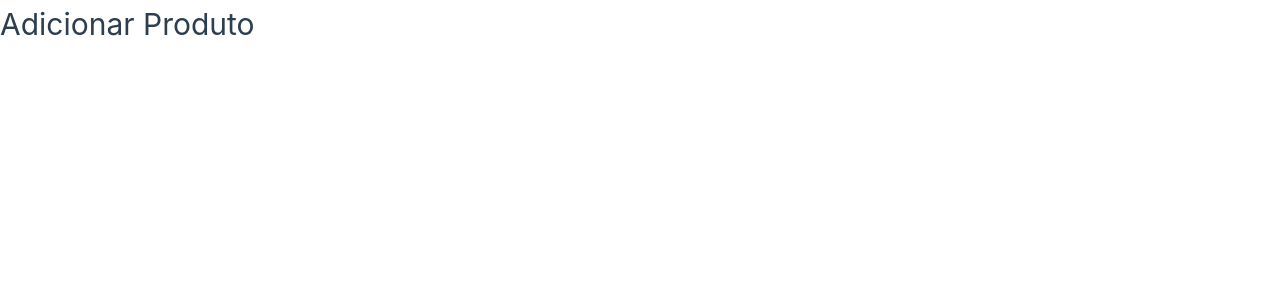
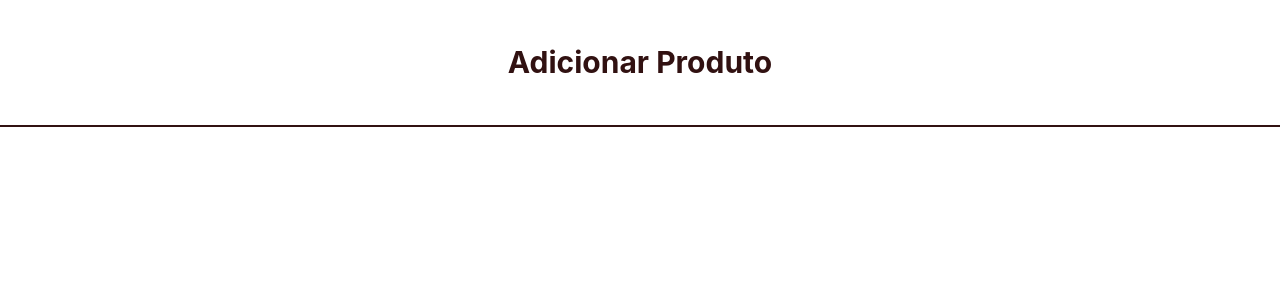
Before and after one commit to Atelier-A-Y/FrontEnd, a Vue app: page / in a window 1280 px wide. Shown: the top 300 px of the page. Built offline with nearby package versions, Linux system fonts and the light colour scheme.

Commit message:
FEAT: início

```diff
--- a/src/views/AdicionarProduto.vue
+++ b/src/views/AdicionarProduto.vue
@@ -4,6 +4,33 @@
 
 <h1>Adicionar Produto</h1>
 
+<div class="fundo">
+
+
+
+</div>
+
 </main>
 
 </template>
+
+<style scoped>
+
+h1{
+
+color: #311111;
+font-weight: bold;
+margin-top: 3vw;
+margin-bottom: 3vw;
+text-align: center;
+
+}
+
+.fundo{
+
+background-color: #F5E9E0;
+border: #311111 solid 0.8px;
+
+}
+
+</style>
```
